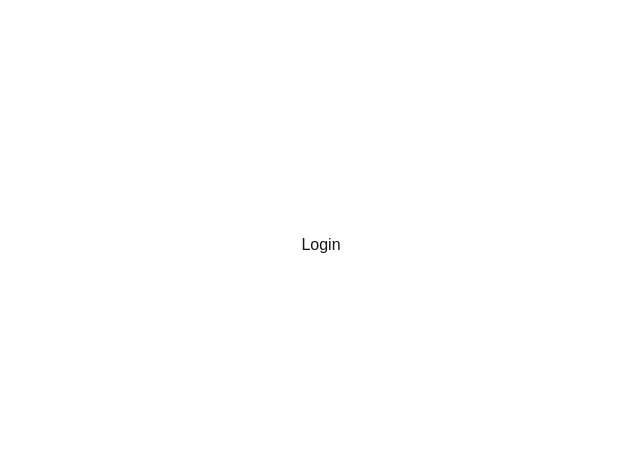
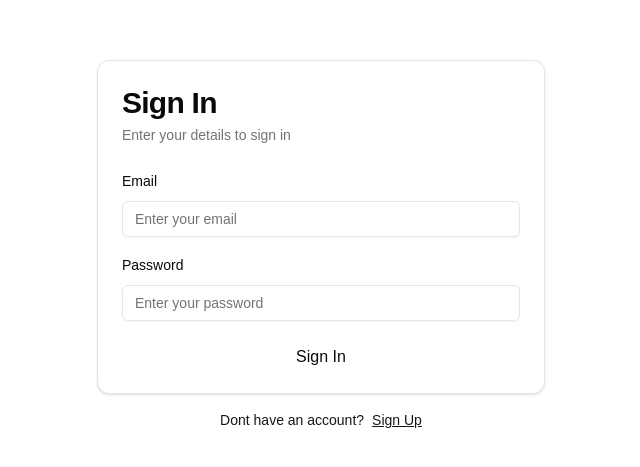
Before and after one commit to grayowldev/wellnest-ui, a Next.js app: page /signin in a window 1280 px wide. Shown: the part 155-622 px from the top of the page, without its empty margins (319-959 px from the left). Built offline with nearby package versions, Linux system fonts and the light colour scheme.

Commit message:
Updated login component view

```diff
--- a/src/app/components/Calendar.tsx
+++ b/src/app/components/Calendar.tsx
@@ -1,8 +1,7 @@
-'use client'
+// 'use client'
 import dayjs from 'dayjs';
-import React, { useState } from 'react';
+import React from 'react';
 import {cn} from "@/app/components/cn";
-import {log} from "util";
 
 
 
--- a/src/app/components/forms/BookingForm.tsx
+++ b/src/app/components/forms/BookingForm.tsx
@@ -1,7 +1,4 @@
 'use client'
-import {Label} from "@/components/ui/label";
-import {Input} from "@/components/ui/input";
-import {Card, CardContent, CardDescription, CardFooter, CardHeader, CardTitle} from "@/components/ui/card";
 import Calendar from "@/app/components/Calendar";
 import {useState} from "react";
 
--- a/src/app/views/Login.tsx
+++ b/src/app/views/Login.tsx
@@ -1,10 +1,7 @@
+import {SigninForm} from "@/app/components/forms/SigninForm";
 
 
 export const Login = () => {
-    return (
-        <div>
-            Login
-        {/*    Add shdcn Input*/}
-        </div>
-    )
+    return <SigninForm />
+
 }
```
